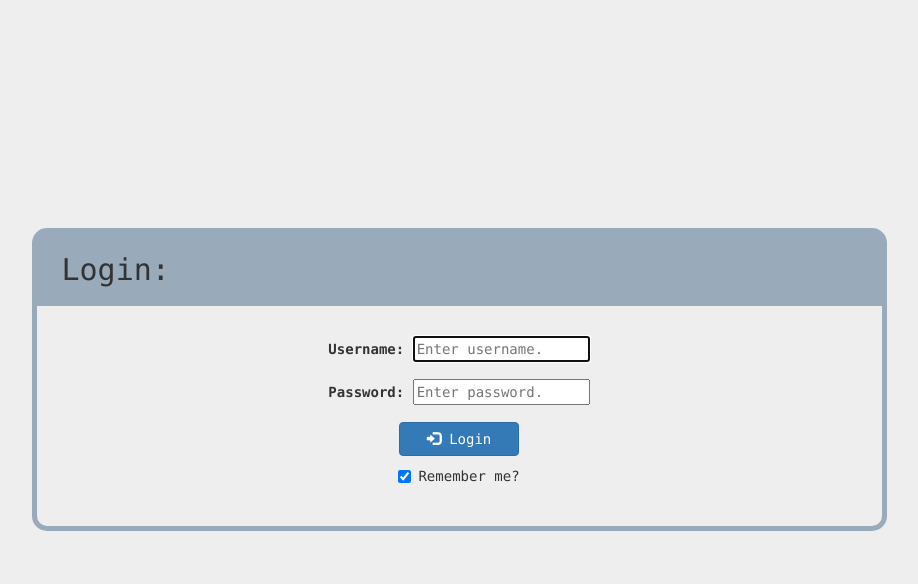
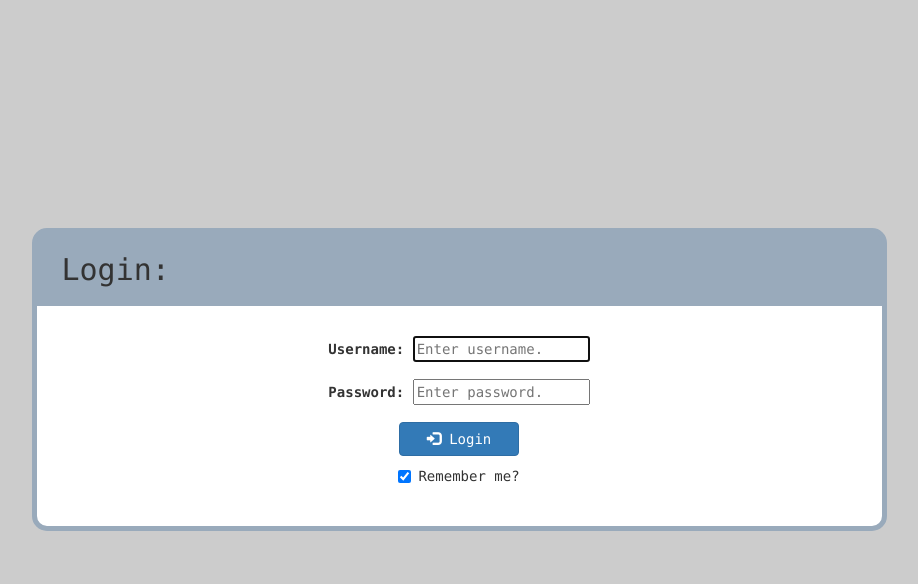
Before and after one commit to mcoyle74/codeup.dev, a PHP site: page /login.php in a window 1280 px wide. Shown: the top 584 px of the page, without its empty margins (181-1099 px from the left). Run offline with PHP 8.4, Linux system fonts and the light colour scheme; some libraries are stand-ins or nearby versions.

Commit message:
Changed the body background-color to a darker gray and the form body to white.

```diff
--- a/public/css/site.css
+++ b/public/css/site.css
@@ -1,6 +1,6 @@
 body {
 	font-family: Monaco, monospace;
-	background-color: #eee;
+	background-color: #ccc;
 }
 
 #form-head, #form-body {
@@ -17,6 +17,7 @@ body {
 }
 
 #form-body {
+	background-color: #fff;
 	text-align: center;
 	padding: 30px;
 	border: 5px solid #9ab;
```
